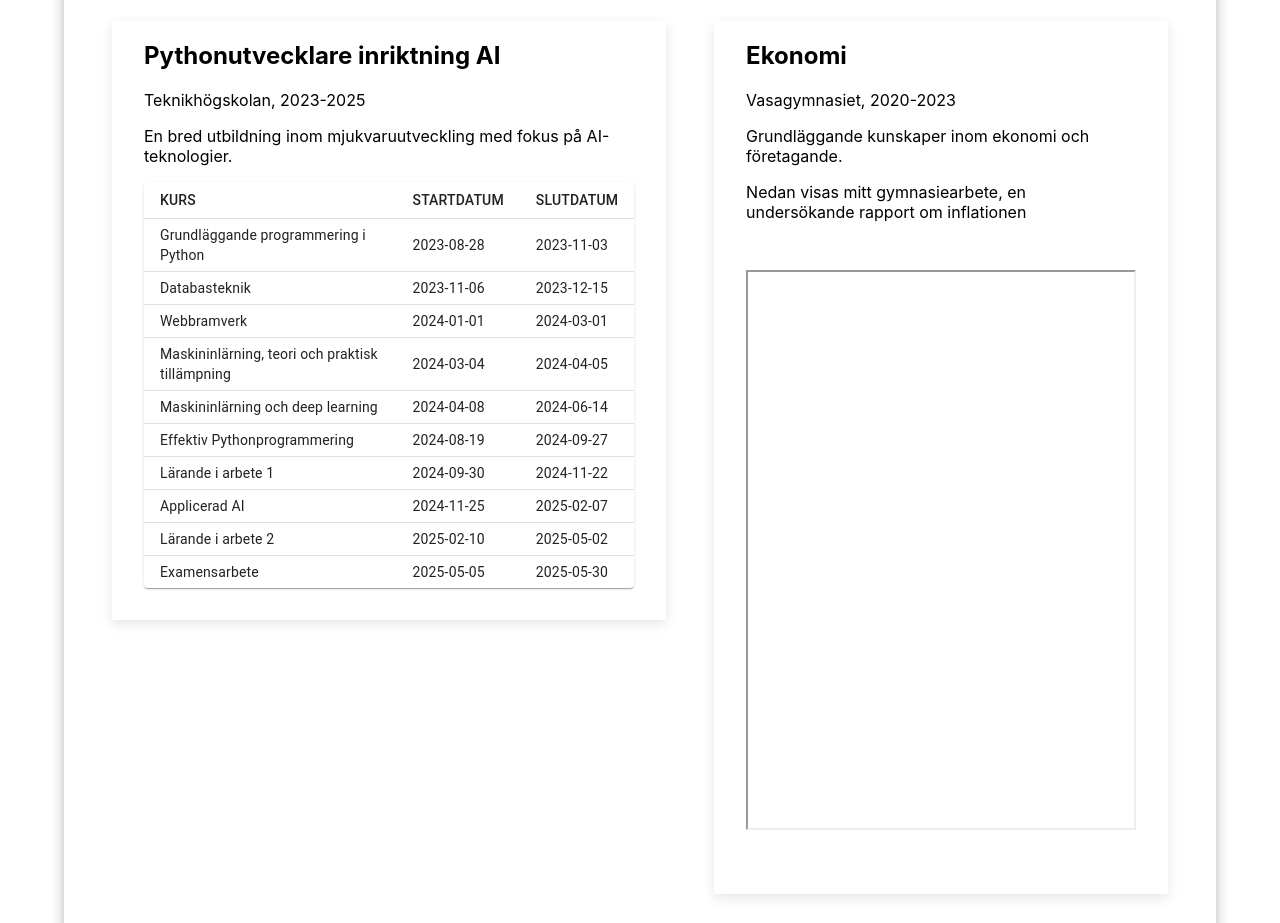
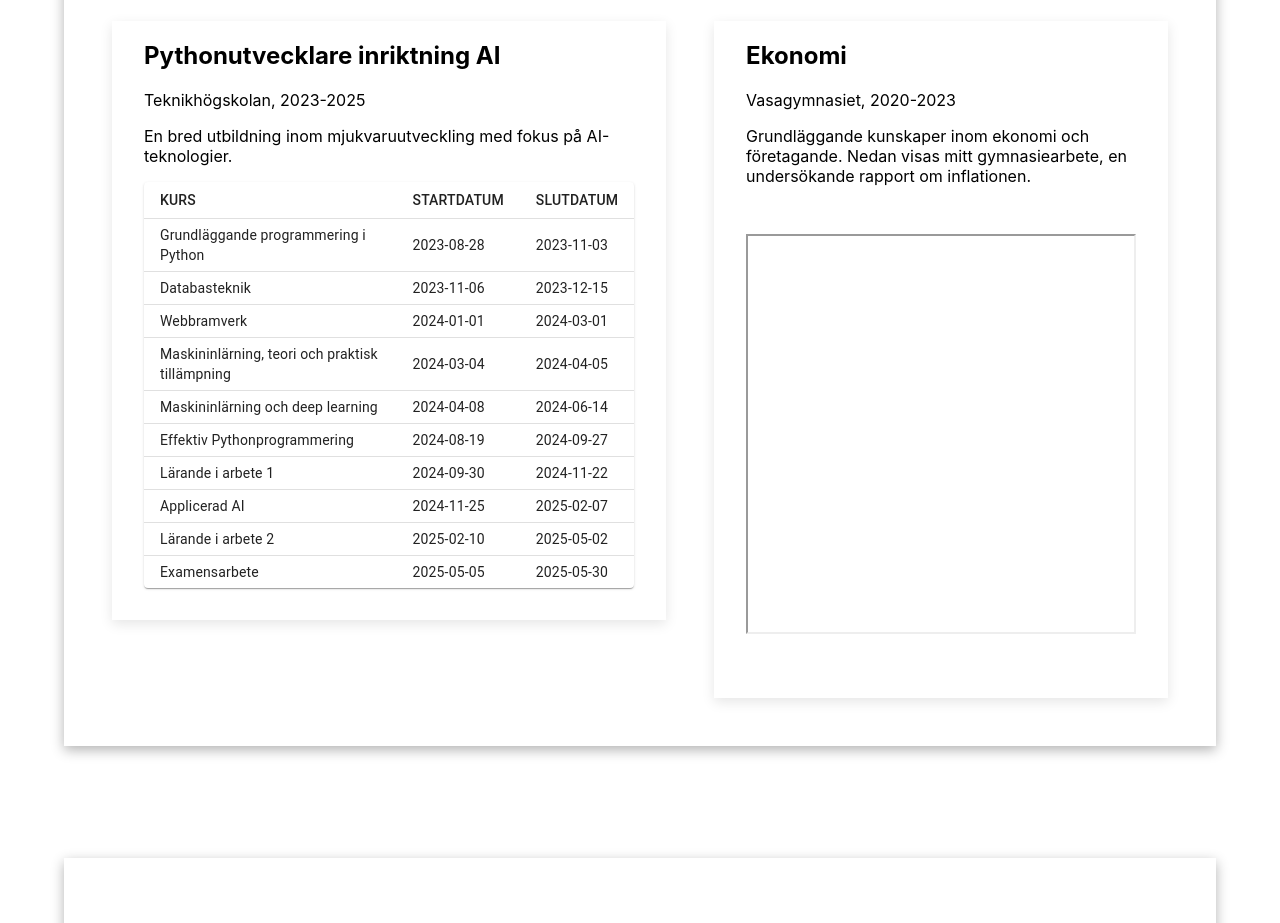
Before and after one commit to Jenkan27/Jenkan27.github.io, a React (Create React App) app: page / in a window 1280 px wide. Shown: the part 845-1768 px from the top of the page. Built offline with nearby package versions, Linux system fonts and the light colour scheme.

Commit message:
css change

```diff
--- a/src/components/Div2.js
+++ b/src/components/Div2.js
@@ -27,8 +27,7 @@ const Div2 = () => {
         <div className="education-item">
         <h2>Ekonomi</h2>
         <p>Vasagymnasiet, 2020-2023</p>
-        <p>Grundläggande kunskaper inom ekonomi och företagande.</p>
-        <p>Nedan visas mitt gymnasiearbete, en undersökande rapport om inflationen</p>
+        <p>Grundläggande kunskaper inom ekonomi och företagande. Nedan visas mitt gymnasiearbete, en undersökande rapport om inflationen.</p>
       </div>
 
       <div className="pdf-container">
--- a/src/css/Div2.css
+++ b/src/css/Div2.css
@@ -48,7 +48,7 @@
 
 .pdf-viewer {
   width: 100%;
-  height: 35rem;
+  height: 50vh;
 }
 
 .mobile-fallback {
```
